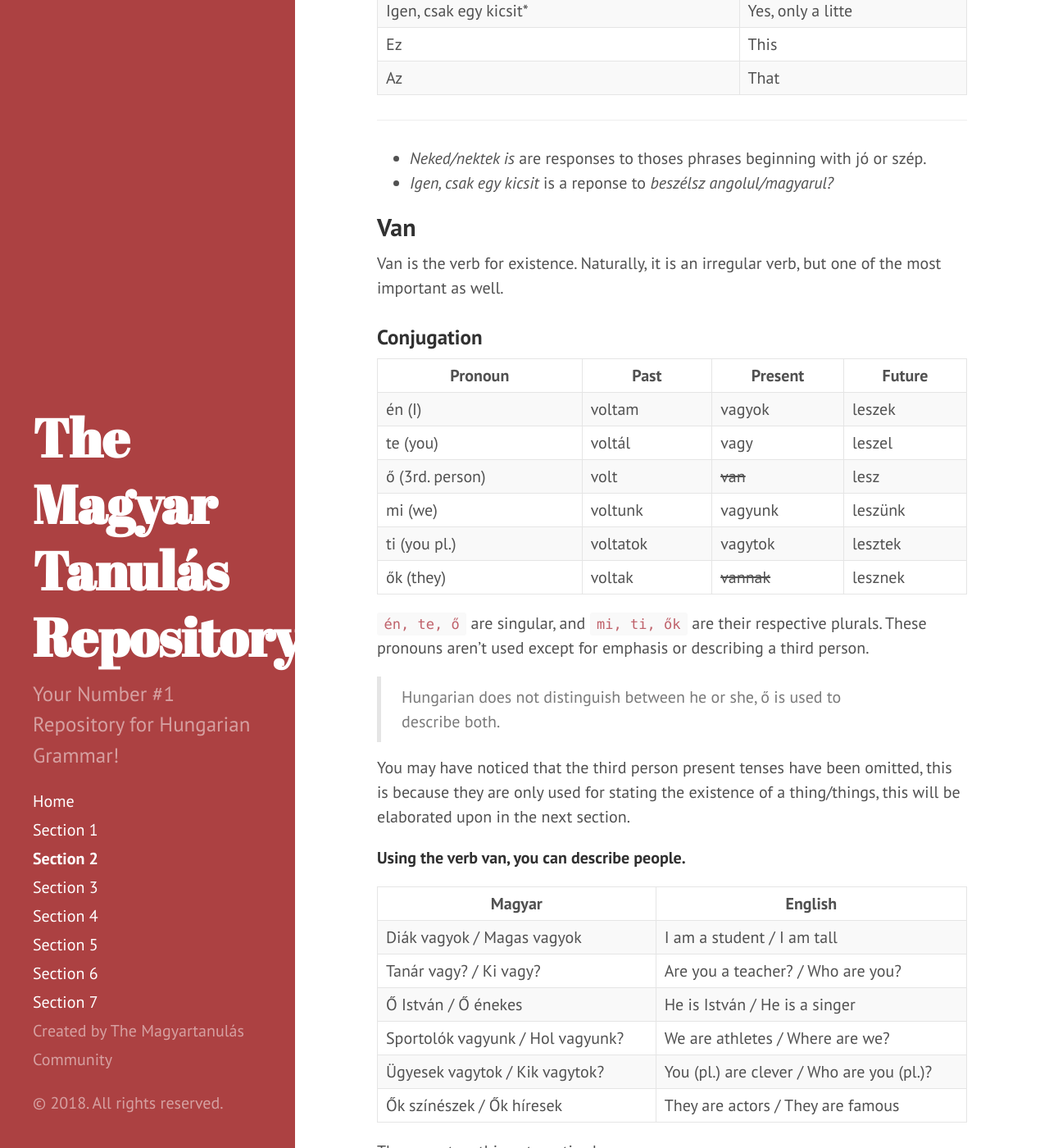
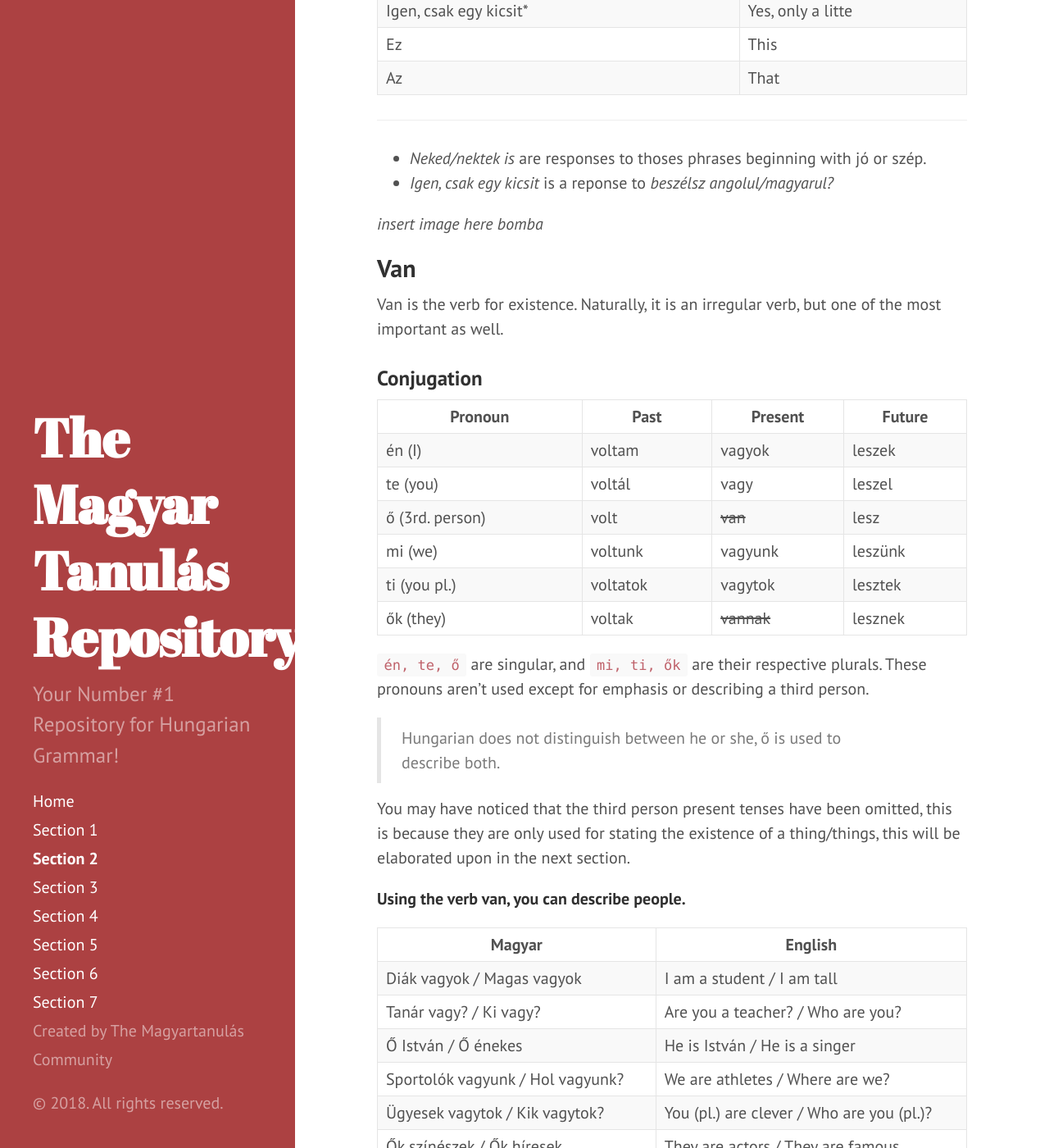
Before and after one commit to Magyartanulas/magyartanulas.github.io, a Jekyll site: the page built from Section2.md, in a window 1280 px wide and 1400 px high, scrolled down 1613 px. Shown: the whole window at 82% size. Built offline with Jekyll 4.4.1, drawn with Linux system fonts in a browser that asks for light colours; Markdown is read by kramdown in place of the engine named in the settings; some of the changed text lies outside the part shown.

Commit message:
Update Section2.md

```diff
--- a/Section2.md
+++ b/Section2.md
@@ -49,6 +49,8 @@
 * *Neked/nektek is* are responses to thoses phrases beginning with jó or szép.
 * *Igen, csak egy kicsit* is a reponse to *beszélsz angolul/magyarul?*
 
+*insert image here bomba*
+
 ## Van
 
 Van is the verb for existence. Naturally, it is an irregular verb, but one of the most important as well.
@@ -85,6 +87,8 @@
 
 1. When stating someone's occupation, we don't need to say a.
 2. Plural adjectives are used to describe groups of people.
+
+*insert image jános vagyok, ki vagy?*
 
 ## Examples of Regular Verb Conjugation
 
@@ -153,6 +157,8 @@
 | ti      | lettetek | lesztek |
 | ők      | lettek   | lesznek |
 
+*insert image - hol leszel holnap?*
+
 Lesz is the verb used as the future of van, so they are closely related.
 
 Notice how it says lesz*el* and not lesz*sz*, vowel harmony chips in to make it sound nicer.
```
